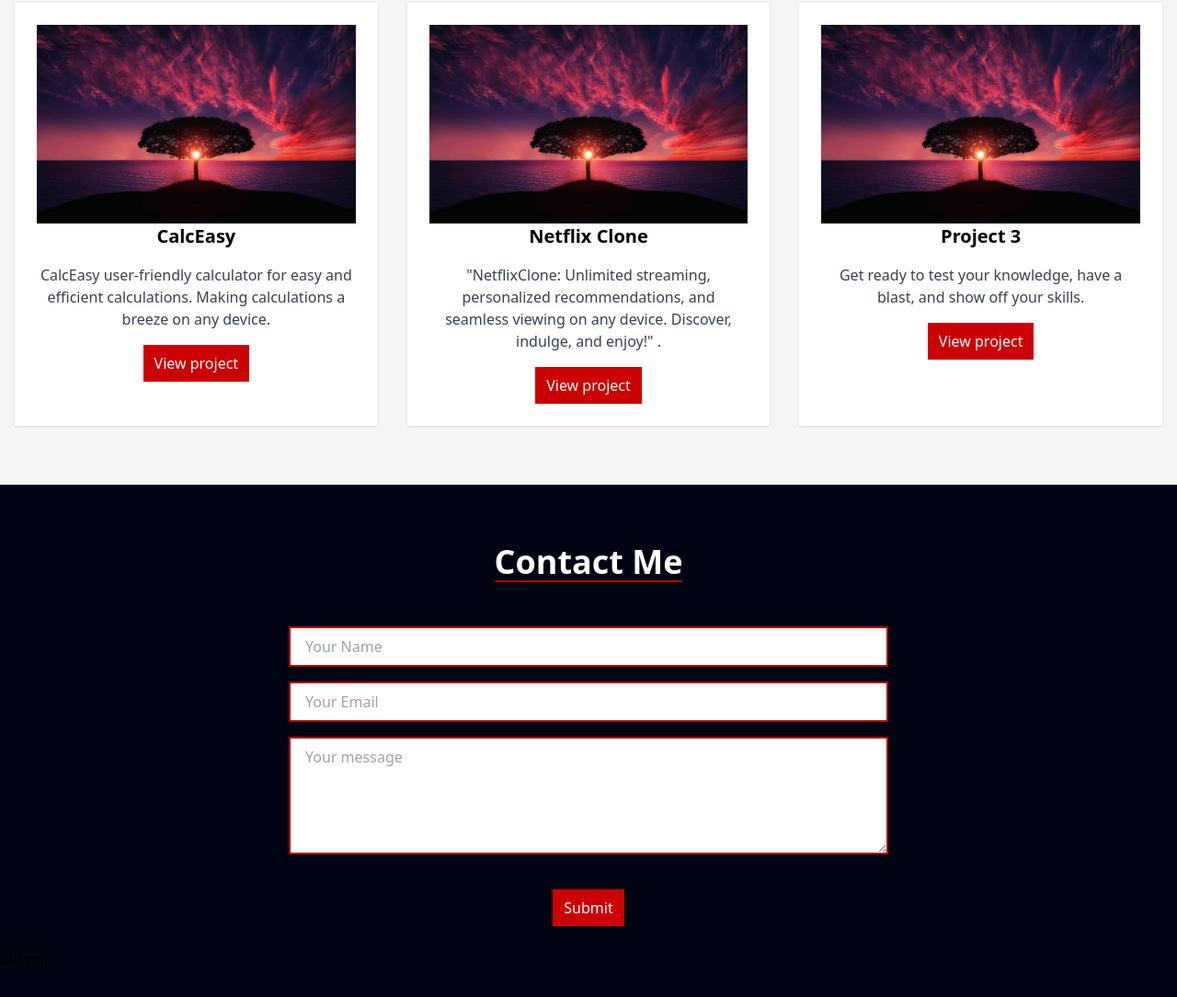
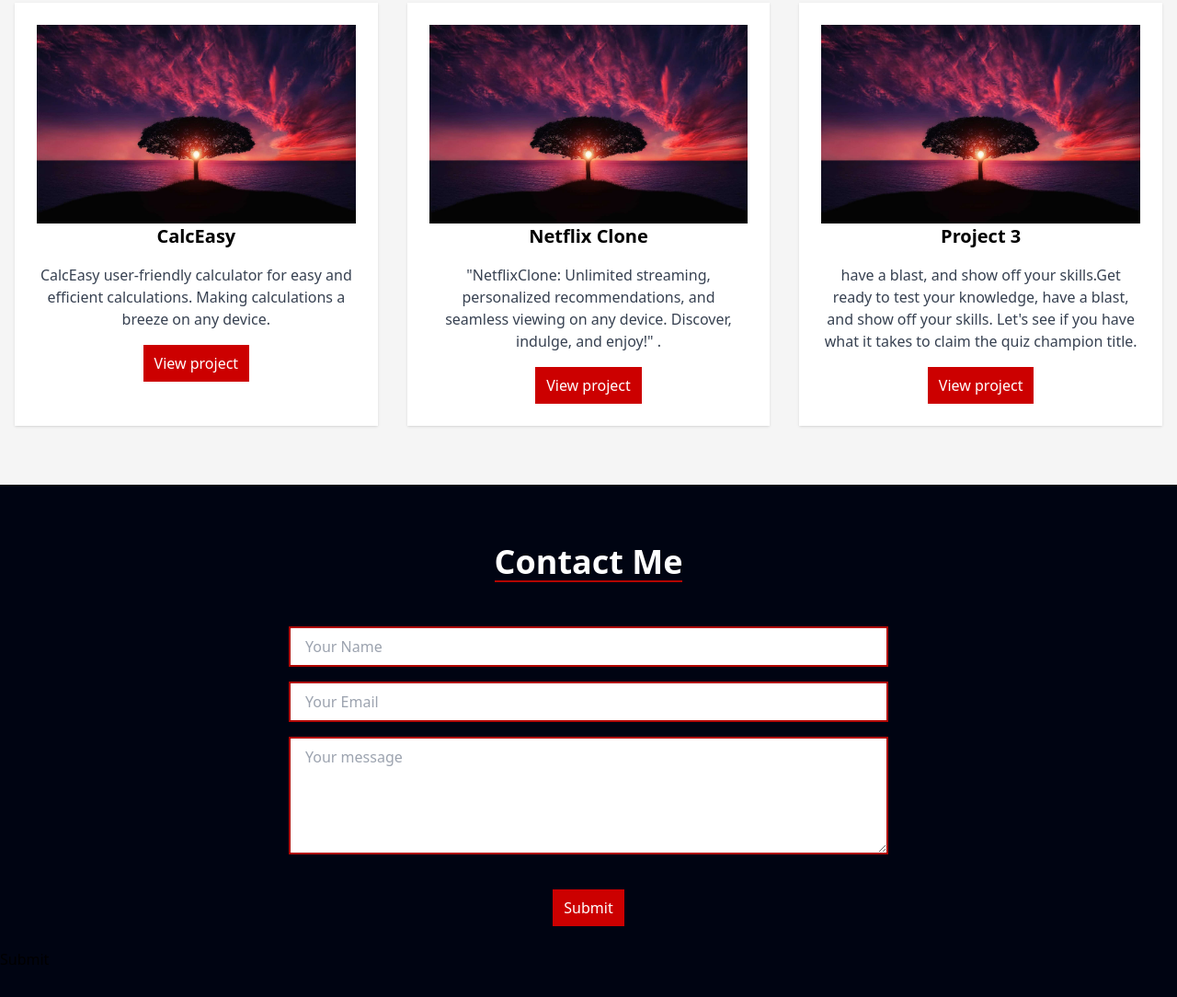
Before and after one commit to Tifebaris/6B3-WK7, a website: page index.html in a window 1280 px wide. Shown: the part 1921-3005 px from the top of the page at 92% size. Drawn offline with Linux system fonts and the light colour scheme.

Commit message:
feat:Create  my portfolio webpage

```diff
--- a/index.html
+++ b/index.html
@@ -147,8 +147,9 @@
             <div class="bg-white p-6  shadow">
               <img src="./images/pexels-pixabay-36717.jpg" alt="">
               <h3 class="text-xl font-semibold mb-4 text-center">Project 3</h3>
-              <p class="text-gray-700 text-center">Get ready to test your knowledge,
-                 have a blast, and show off your skills.
+              <p class="text-gray-700 text-center">
+                 have a blast, and show off your skills.Get ready to test your knowledge, have a blast,
+                  and show off your skills. Let's see if you have what it takes to claim the quiz champion title.
                  </p>
                 <div class="flex justify-center">
                   <a href="https://tifebaris.github.io/Quiz-Frenzy/" class="text-white bg-[#c00] py-2 px-3 mt-4 hover:bg-[#900] transition duration-500">View project</a>
```
